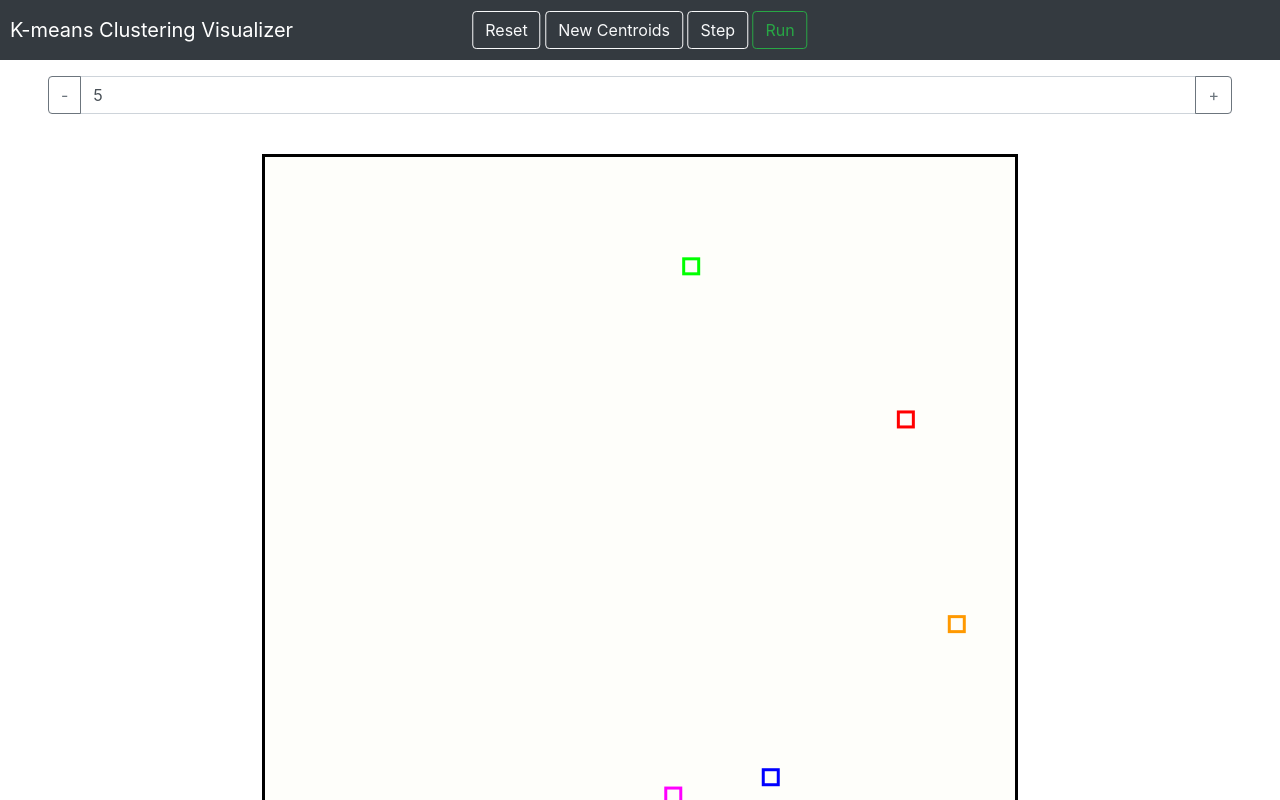
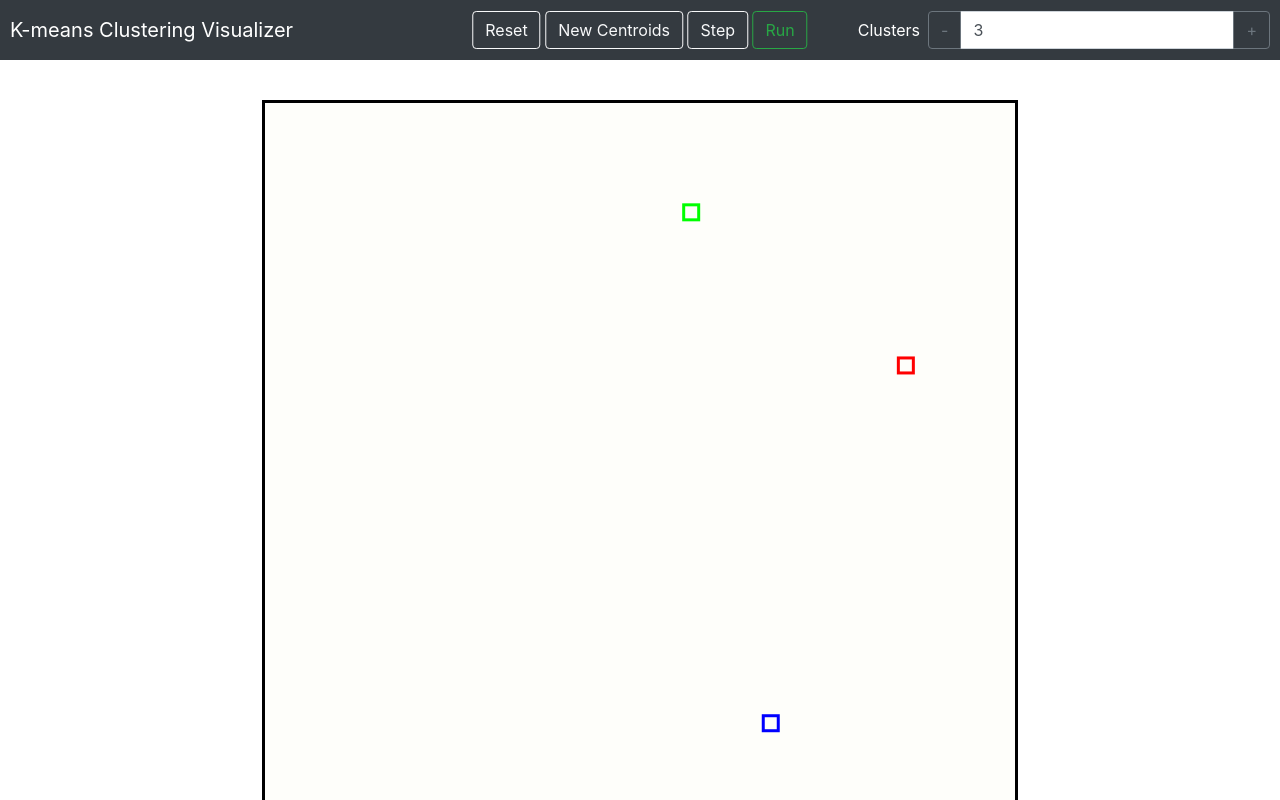
Before and after one commit to tanner-ropp/Clustering-Visualization, a React (Create React App) app: page / in a window 1280 px wide. Shown: the top 800 px of the page. Built offline with nearby package versions, Linux system fonts and the light colour scheme.

Commit message:
got basic centroid animation

```diff
--- a/src/ClusteringVisualizer/ClusteringVisualizer.js
+++ b/src/ClusteringVisualizer/ClusteringVisualizer.js
@@ -1,5 +1,6 @@
 import React, {Component} from 'react';
-import {Navbar, Nav, Container, Row, Col, Button, InputGroup, FormControl} from 'react-bootstrap'
+import {Form, Navbar, Nav, Container, Row, Col, Button, InputGroup, FormControl} from 'react-bootstrap'
+import Animation from '../components/Animation.js';
 import './ClusteringVisualizer.css';
 
 export default class ClusteringVisualizer extends Component {
@@ -9,8 +10,10 @@ export default class ClusteringVisualizer extends Component {
             // make sure all the data points and centroids and stuff are saved here
             data_points : [],
             centroids : [],
+            prev_centroids: [], // for animating purpose
             initial_centroids : [],
-            k: 5
+            animating_centroids : false,
+            k: 3
         };
 
         // initialize refs
@@ -74,17 +77,22 @@ export default class ClusteringVisualizer extends Component {
             return {...centroid};
         });
 
+        const prev_centroids = centroids.map((centroid) => { // this stores a copy of the starting centroids to use on reset
+            return {...centroid};
+        });
+
         this.setState({
             centroids: centroids,
             data_points: data_points,
-            initial_centroids : initial_centroids
+            initial_centroids : initial_centroids,
+            prev_centroids : prev_centroids
         });
     }
 
     componentDidUpdate() {
         // this acts as the draw function
 
-        const data_points = this.state.data_points.slice();
+        /*const data_points = this.state.data_points.slice();
         const centroids = this.state.centroids.slice();
 
         const canvas = document.getElementById('myCanvas');
@@ -99,20 +107,20 @@ export default class ClusteringVisualizer extends Component {
             ctx.fillStyle = cluster_colors[item.id];
             ctx.strokeStyle = cluster_colors[item.id];
 
-            ctx.fillRect(item.x - 5, item.y - 5, 10, 10);
+            ctx.fillRect(item.x - 5, item.y - 5, 10, 10);*/
             /*ctx.beginPath();
             ctx.arc(item.x, item.y, 4, 0, 2 * Math.PI, false);
             ctx.fill();
             ctx.lineWidth = 1;
             ctx.stroke();*/
-        });
+        /*});
 
         ctx.lineWidth = 3;
 
         centroids.forEach((item, i) => {
             ctx.strokeStyle = cluster_colors[item.id];
             ctx.strokeRect(item.x - 7.5, item.y - 7.5, 15, 15);
-        });
+        });*/
     }
 
     resetClusters() { // resets algorithm with original starting centroids
@@ -228,10 +236,12 @@ export default class ClusteringVisualizer extends Component {
             centroid.y = yAvg;
         });
 
-        this.setState({
+        this.setState(prevState => ({
             data_points : data_points,
-            centroids: centroids
-        });
+            centroids : centroids,
+            prev_centroids : prevState.centroids,
+            animating_centroids : true
+        }));
     }
 
     runAlgorithm() {
@@ -321,7 +331,7 @@ export default class ClusteringVisualizer extends Component {
     render() {
         return (
             <div>
-                <Navbar className="custom-navbar" bg="dark" variant="dark">
+                <Navbar className="custom-navbar justify-content-between" bg="dark" variant="dark">
                     <Navbar.Brand>
                         K-means Clustering Visualizer
                     </Navbar.Brand>
@@ -339,17 +349,11 @@ export default class ClusteringVisualizer extends Component {
                             Run
                         </Button>
                     </div>
-                    {/*<InputGroup className="">
-                        <InputGroup.Prepend>
-                          <Button variant="outline-secondary">-</Button>
-                        </InputGroup.Prepend>
-                        <FormControl aria-describedby="basic-addon1"/>
-                        <InputGroup.Append>
-                          <Button variant="outline-secondary">+</Button>
-                        </InputGroup.Append>
-                    </InputGroup>*/}
-                </Navbar>
-                <InputGroup className="mt-3 px-5">
+                    <Form inline>
+                        <Form.Label className="mr-2 text-white">
+                            Clusters
+                        </Form.Label>
+                        <InputGroup>
                             <InputGroup.Prepend>
                               <Button variant="outline-secondary" onClick={this.handleDecrement} disabled={this.state.k <= 1}>
                                   -
@@ -362,8 +366,10 @@ export default class ClusteringVisualizer extends Component {
                               </Button>
                             </InputGroup.Append>
                         </InputGroup>
+                    </Form>
+                </Navbar>
                 <section>
-                    <canvas id="myCanvas" width="750" height="750" onMouseDown={(e) => {
+                    <Animation animating={this.state.animating_centroids} dataPoints={this.state.data_points} centroids={this.state.centroids} prevCentroids={this.state.prev_centroids} onMouseDown={(e) => {
                         const data_points = this.state.data_points.map((data_point) => {
                             return {...data_point}
                         });
@@ -380,9 +386,7 @@ export default class ClusteringVisualizer extends Component {
                         this.setState({
                             data_points: data_points
                         })
-                        }}>
-                        Your browser does not support the canvas tag.
-                    </canvas>
+                    }}/>
                 </section>
                 <footer className="bg-dark text-muted">
                     <div className="text-center">
--- /dev/null
+++ b/src/components/Animation.js
@@ -0,0 +1,71 @@
+// based on idea of separating drawing an animation from https://philna.sh/blog/2018/09/27/techniques-for-animating-on-the-canvas-in-react/
+import React, {Component} from 'react';
+import Canvas from './Canvas.js'
+
+export default class Animation extends Component {
+    constructor(props) {
+        super(props);
+        this.state = {
+            centroid_offsets: [{x: 0, y: 0}, {x: 0, y: 0}, {x: 0, y: 0}],
+            centroids: [] // based on current logic this seems to end up storing prev_centroids initially
+            //moving : false,
+            //moving_centroids : []
+        };
+        this.updateAnimationState = this.updateAnimationState.bind(this);
+    }
+
+    componentDidMount() {
+        this.rAF = requestAnimationFrame(this.updateAnimationState);
+        this.setState({centroids: this.props.centroids});
+        console.log("did mount");
+    }
+
+    componentDidUpdate() {}
+
+    updateAnimationState() {
+        if (this.props.animating) {
+            console.log("ANIMATING");
+
+            const new_centroids = this.props.centroids;
+            //const prev_centroids = this.props.prevCentroids;
+
+
+
+            const updated_centroids = this.state.centroids.map((item, i) => {
+                const dx = new_centroids[i].x - item.x;
+                const dy = new_centroids[i].y - item.y;
+                const dist = Math.sqrt((dy*dy)+(dx*dx));
+
+                if (dist < 3) { // this is to prevent vibration
+                    return {
+                        x: new_centroids[i].x,
+                        y: new_centroids[i].y,
+                        id: item.id
+                    }
+                } else {
+                    return {
+                        x: item.x + 3*dx/dist,
+                        y: item.y + 3*dy/dist,
+                        id: item.id
+                    }
+                }
+            })
+            this.setState({centroids: updated_centroids})
+        } else { // not animating
+            this.setState({centroids: this.props.centroids}) // this seems to make the state store the previosu centroid when step is called
+            console.log("NOT ANIMATING")
+        }
+        //this.setState(prevState => ({centroids: updated_centroids}));
+        this.rAF = requestAnimationFrame(this.updateAnimationState);
+    }
+
+    componentWillUnmount() {
+        cancelAnimationFrame(this.rAF);
+    }
+
+    render() {
+        /*return <Canvas onMouseDown={this.props.onMouseDown} dataPoints={this.props.dataPoints}
+            centroids={this.props.animating ? this.state.moving_centroids : this.props.centroids}/>;*/
+        return <Canvas {...this.props} centroids={this.props.animating ? this.state.centroids : this.props.centroids}/>
+    }
+}
--- /dev/null
+++ b/src/components/Canvas.js
@@ -0,0 +1,50 @@
+// based on the separation of drawing and animation components
+// from https://hackernoon.com/techniques-for-animating-on-the-canvas-in-react-d0e9fd53e9da
+import React, {Component} from 'react';
+
+export default class Canvas extends Component {
+  constructor(props) {
+    super(props);
+
+    this.canvasRef = React.createRef();
+  }
+
+  componentDidUpdate() {
+    // this acts as the draw function
+
+    const data_points = this.props.dataPoints;
+    const centroids = this.props.centroids;
+    //const prev_centroids = this.props.prevCentroids;
+
+    const canvas = this.canvasRef.current;
+    const ctx = canvas.getContext('2d');
+
+    var cluster_colors = ["#000000", "#FF0000", "#00FF00", "#0000FF", "#FF00FF", "#FF9900", "#00FFFF", "#9900FF", "#980000", "#666666", "#4A86E8"];
+
+    ctx.clearRect(0, 0, canvas.width, canvas.height);
+
+    data_points.forEach((item, i) => {
+        // circle drawing code from https://www.html5canvastutorials.com/tutorials/html5-canvas-circles/
+        ctx.fillStyle = cluster_colors[item.id];
+        ctx.strokeStyle = cluster_colors[item.id];
+
+        ctx.fillRect(item.x - 5, item.y - 5, 10, 10);
+    });
+
+    ctx.lineWidth = 3;
+
+    centroids.forEach((item, i) => {
+        ctx.strokeStyle = cluster_colors[item.id];
+        ctx.strokeRect(item.x - 7.5, item.y - 7.5, 15, 15);
+    });
+
+  }
+
+  render() {
+    return (
+        <canvas id="myCanvas" width="750" height="750" ref={this.canvasRef} onMouseDown={this.props.onMouseDown}>
+            Your browser does not support the canvas tag.
+        </canvas>
+    );
+  }
+}
```
Lines whose indentation alone changed are shown as unchanged.
